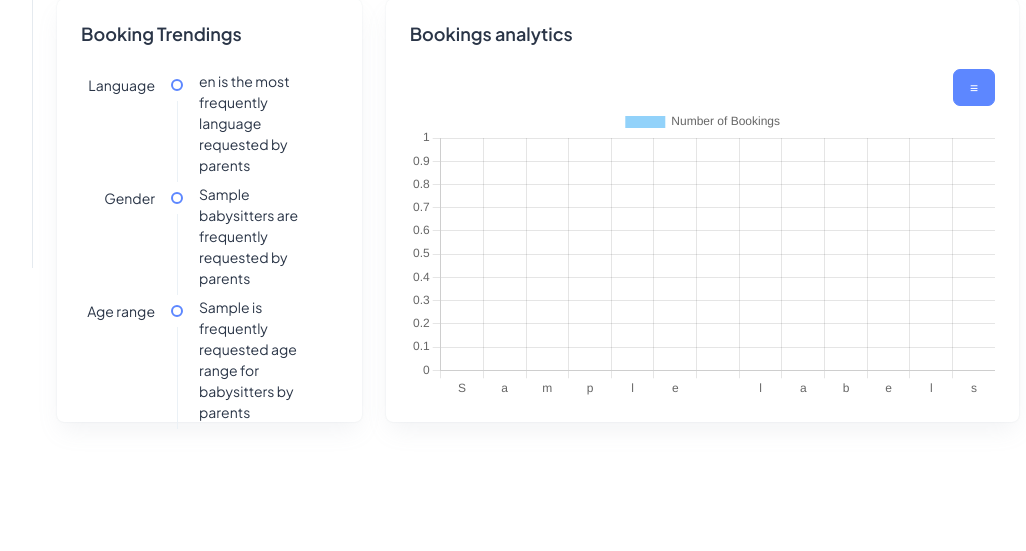
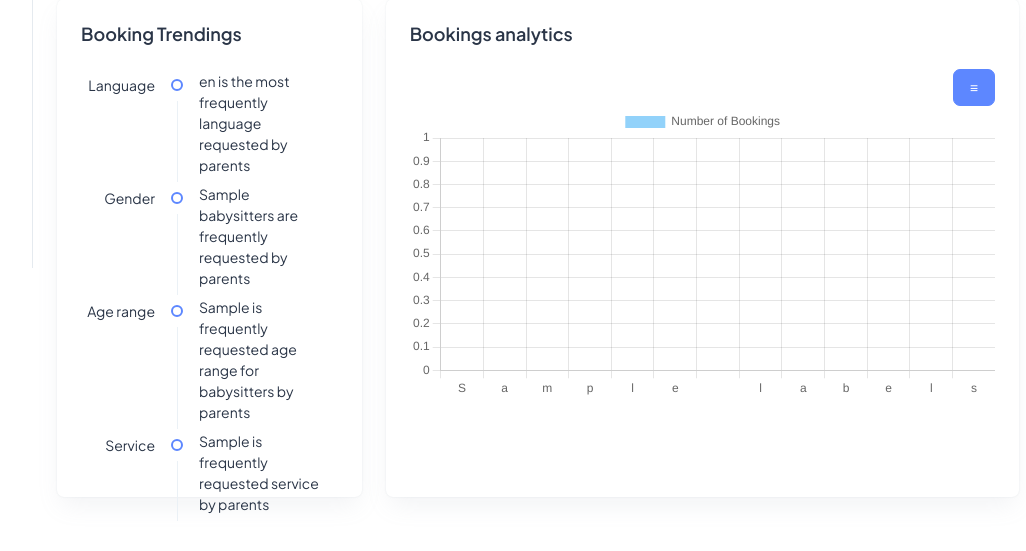
Before and after one commit to Simplice24/BabyCare, a Yii app: template views/dashboard/index.php in a window 1280 px wide. Shown: the part 532-1083 px from the top of the page, without its empty margins (237-1263 px from the left). Before the commit the page ends 961 px from the top, so only its background shows below. Run offline with PHP 8.4 and a stand-in for Yii, Linux system fonts and the light colour scheme; the template is opened without the code that fills it: most values are stand-ins (such as "Sample title", 1, 10 or a date in 2020); grey boxes marked "Sample" are stand-in pictures; data that the repository does not hold is empty; some libraries are stand-ins or nearby versions.

Commit message:
first commit

```diff
--- a/views/dashboard/index.php
+++ b/views/dashboard/index.php
@@ -351,6 +351,14 @@ use yii\helpers\Html;
                     </div>
                     <div class="timeline-desc fs-3 text-dark mt-n1"><?php echo $mostFrequentAgeRange; ?> is frequently requested age range for babysitters by parents</div>
                   </li>
+                  <li class="timeline-item d-flex position-relative overflow-hidden">
+                    <div class="timeline-time text-dark flex-shrink-0 text-end">Service</div>
+                    <div class="timeline-badge-wrap d-flex flex-column align-items-center">
+                      <span class="timeline-badge border-2 border border-primary flex-shrink-0 my-8"></span>
+                      <span class="timeline-badge-border d-block flex-shrink-0"></span>
+                    </div>
+                    <div class="timeline-desc fs-3 text-dark mt-n1"><?php echo $mostFrequentService; ?> is frequently requested service by parents</div>
+                  </li>
                 </ul>
               </div>
             </div>
```
Also changed, not shown: controllers/DashboardController.php (+14 -4 lines).
